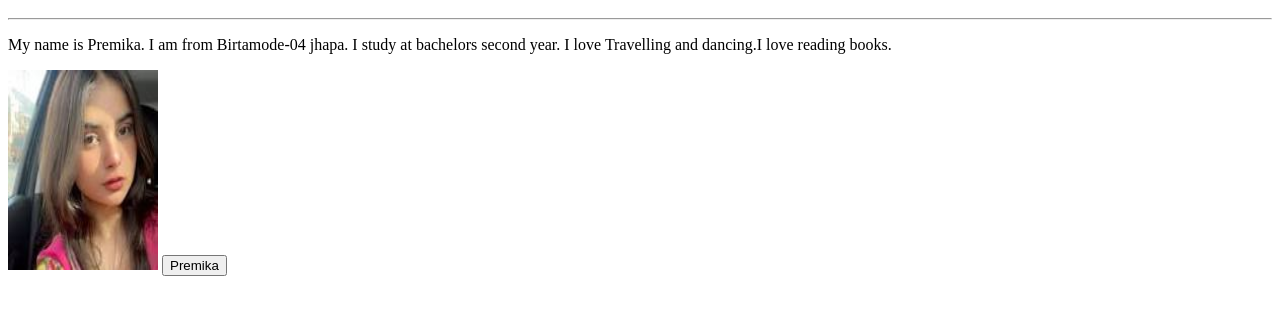
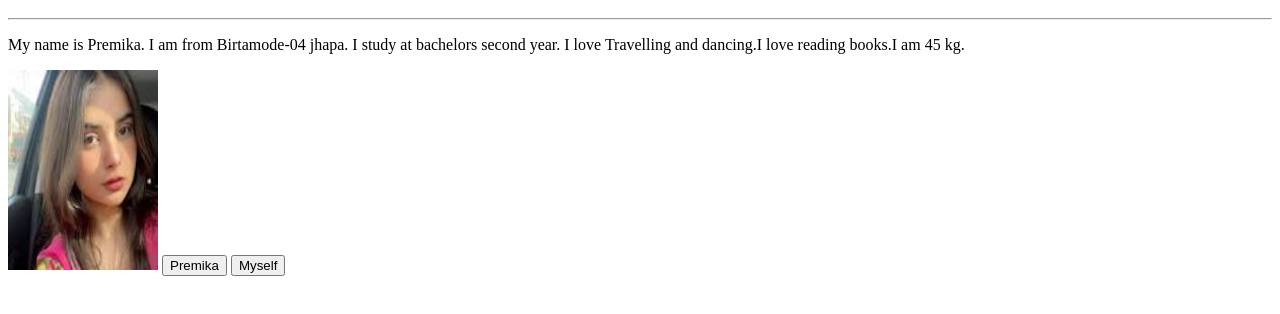
Before and after one commit to Premika4/Class1, a plain HTML site: page index.html in a window 1280 px wide. Shown: the part 48-362 px from the top of the page. Drawn offline with Linux system fonts and the light colour scheme.

Commit message:
Add files via upload

```diff
--- a/index.html
+++ b/index.html
@@ -9,11 +9,14 @@
         <!------THIS IS COMMENT FOR --->
         <h1>Its Me</h1>
         <hr>
-        <p>My name is Premika. I am from Birtamode-04 jhapa. I study at bachelors second year. I love Travelling and dancing.I love reading books.</p>
+        <p>My name is Premika. I am from Birtamode-04 jhapa. I study at bachelors second year. I love Travelling and dancing.I love reading books.I am 45 kg.</p>
     </body>
         <img height="200" width="150" src="./girl.jpg">
         <button>
            Premika
     </button>
+    <button>
+        Myself
+    </button>
     </body>
     </html>
```
